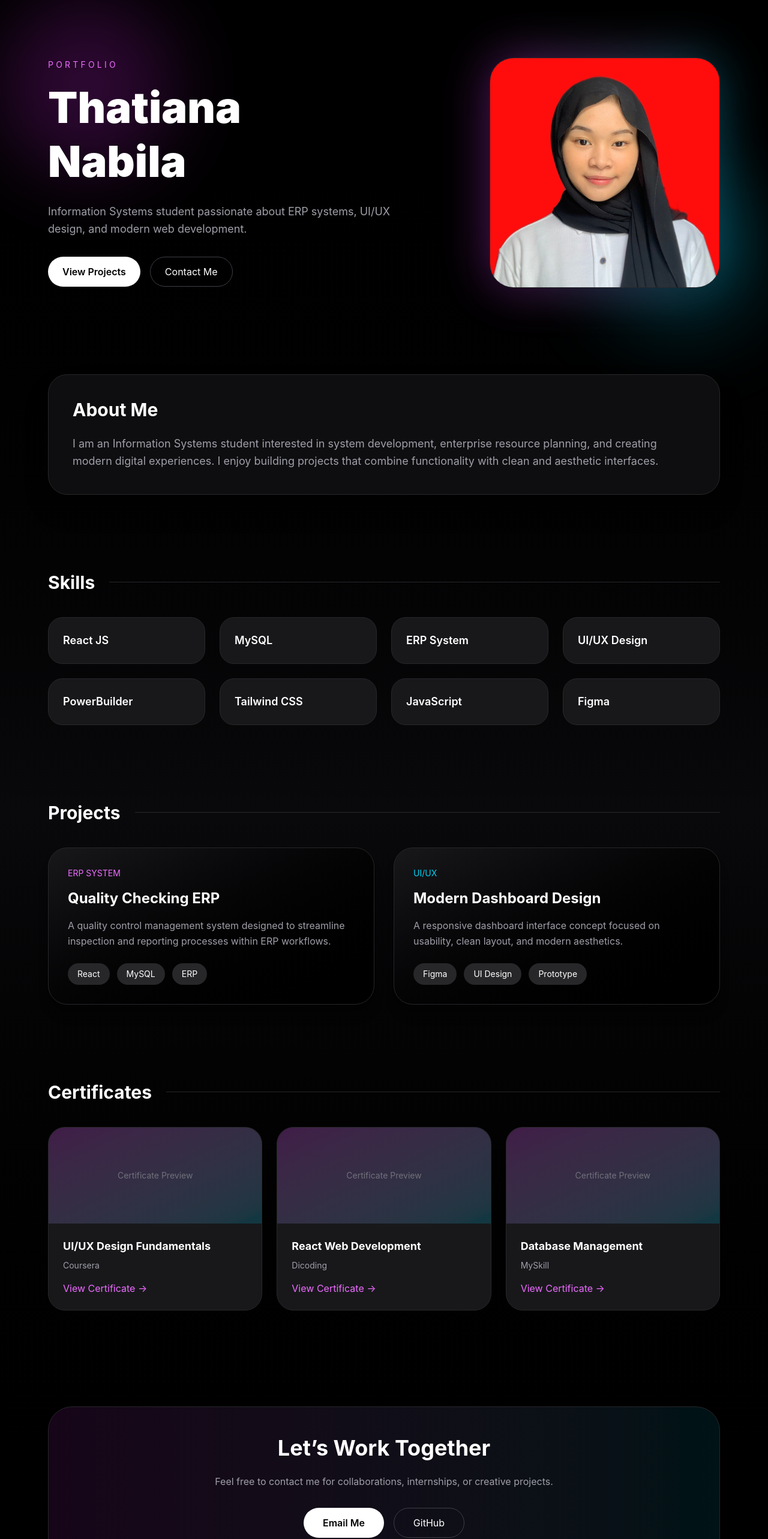
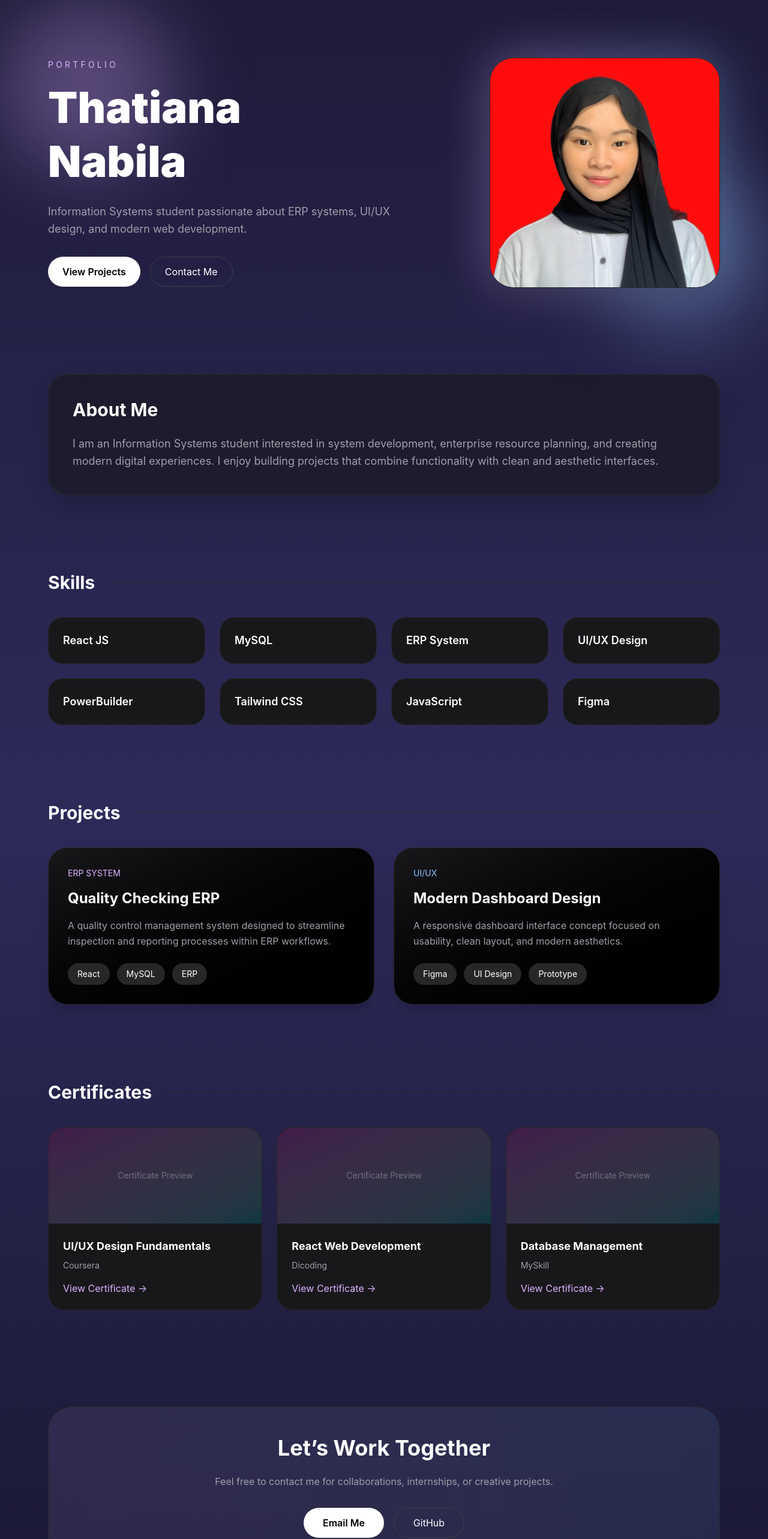
Before and after one commit to thatiananabila/Portofolio, a React (Vite) app: page / in a window 1280 px wide. Shown: the top 2566 px of the page at 60% size. Built offline with nearby package versions, Linux system fonts and the light colour scheme.

Commit message:
update pastel theme

```diff
--- a/src/App.jsx
+++ b/src/App.jsx
@@ -2,15 +2,15 @@ import foto from './assets/Thatiana.jpg'
 
 export default function App() {
   return (
-    <div className="min-h-screen bg-gradient-to-b from-black via-zinc-950 to-black text-white overflow-hidden">
+    <div className="min-h-screen bg-gradient-to-b from-[#1f1b3a] via-[#2d2a5a] to-[#1a1833] text-white overflow-hidden">
       {/* HERO */}
       <section className="px-8 md:px-20 pt-24 pb-20 relative">
-        <div className="absolute top-0 left-0 w-72 h-72 bg-fuchsia-500/20 rounded-full blur-3xl" />
-        <div className="absolute bottom-0 right-0 w-72 h-72 bg-cyan-500/20 rounded-full blur-3xl" />
+        <div className="absolute top-0 left-0 w-72 h-72 bg-purple-300/30 rounded-full blur-3xl" />
+        <div className="absolute bottom-0 right-0 w-72 h-72 bg-blue-300/30 rounded-full blur-3xl" />
 
         <div className="relative z-10 flex flex-col md:flex-row items-center justify-between gap-14">
           <div className="max-w-2xl">
-            <p className="text-fuchsia-400 mb-4 tracking-[0.3em] uppercase text-sm">
+            <p className="text-purple-300 mb-4 tracking-[0.3em] uppercase text-sm">
               Portfolio
             </p>
 
@@ -37,10 +37,10 @@ export default function App() {
           </div>
 
           <div className="relative">
-            <div className="absolute inset-0 bg-gradient-to-r from-fuchsia-500 to-cyan-500 rounded-[40px] blur-2xl opacity-40" />
+            <div className="absolute inset-0 bg-gradient-to-r from-purple-300 to-blue-300 rounded-[40px] blur-2xl opacity-40" />
 
             <img
-              src={foto}
+              src="/src/assets/Thatiana.jpg"
               alt="profile"
               className="relative w-72 h-72 md:w-96 md:h-96 object-cover rounded-[40px] border border-zinc-800 shadow-2xl"
             />
@@ -82,7 +82,7 @@ export default function App() {
           ].map((skill) => (
             <div
               key={skill}
-              className="bg-zinc-900 border border-zinc-800 rounded-3xl p-6 hover:-translate-y-2 transition duration-300 hover:border-fuchsia-500"
+              className="bg-zinc-900 border border-zinc-800 rounded-3xl p-6 hover:-translate-y-2 transition duration-300 hover:border-purple-300"
             >
               <h3 className="font-semibold text-lg">{skill}</h3>
             </div>
@@ -99,7 +99,7 @@ export default function App() {
 
         <div className="grid md:grid-cols-2 gap-8">
           <div className="bg-gradient-to-br from-zinc-900 to-black border border-zinc-800 rounded-[32px] p-8 hover:scale-[1.02] transition duration-300 shadow-xl">
-            <p className="text-fuchsia-400 text-sm mb-4">ERP SYSTEM</p>
+            <p className="text-purple-300 text-sm mb-4">ERP SYSTEM</p>
 
             <h3 className="text-2xl font-bold mb-4">
               Quality Checking ERP
@@ -126,7 +126,7 @@ export default function App() {
           </div>
 
           <div className="bg-gradient-to-br from-zinc-900 to-black border border-zinc-800 rounded-[32px] p-8 hover:scale-[1.02] transition duration-300 shadow-xl">
-            <p className="text-cyan-400 text-sm mb-4">UI/UX</p>
+            <p className="text-blue-300 text-sm mb-4">UI/UX</p>
 
             <h3 className="text-2xl font-bold mb-4">
               Modern Dashboard Design
@@ -193,7 +193,7 @@ export default function App() {
                   {cert.issuer}
                 </p>
 
-                <button className="text-fuchsia-400 hover:text-fuchsia-300 transition">
+                <button className="text-purple-300 hover:text-fuchsia-300 transition">
                   View Certificate →
                 </button>
               </div>
@@ -204,7 +204,7 @@ export default function App() {
 
       {/* CONTACT */}
       <section className="px-8 md:px-20 py-24">
-        <div className="bg-gradient-to-r from-fuchsia-500/10 to-cyan-500/10 border border-zinc-800 rounded-[40px] p-12 text-center backdrop-blur-xl">
+        <div className="bg-gradient-to-r from-purple-300/10 to-blue-300/10 border border-zinc-800 rounded-[40px] p-12 text-center backdrop-blur-xl">
           <h2 className="text-4xl font-bold mb-6">
             Let’s Work Together
           </h2>
```
